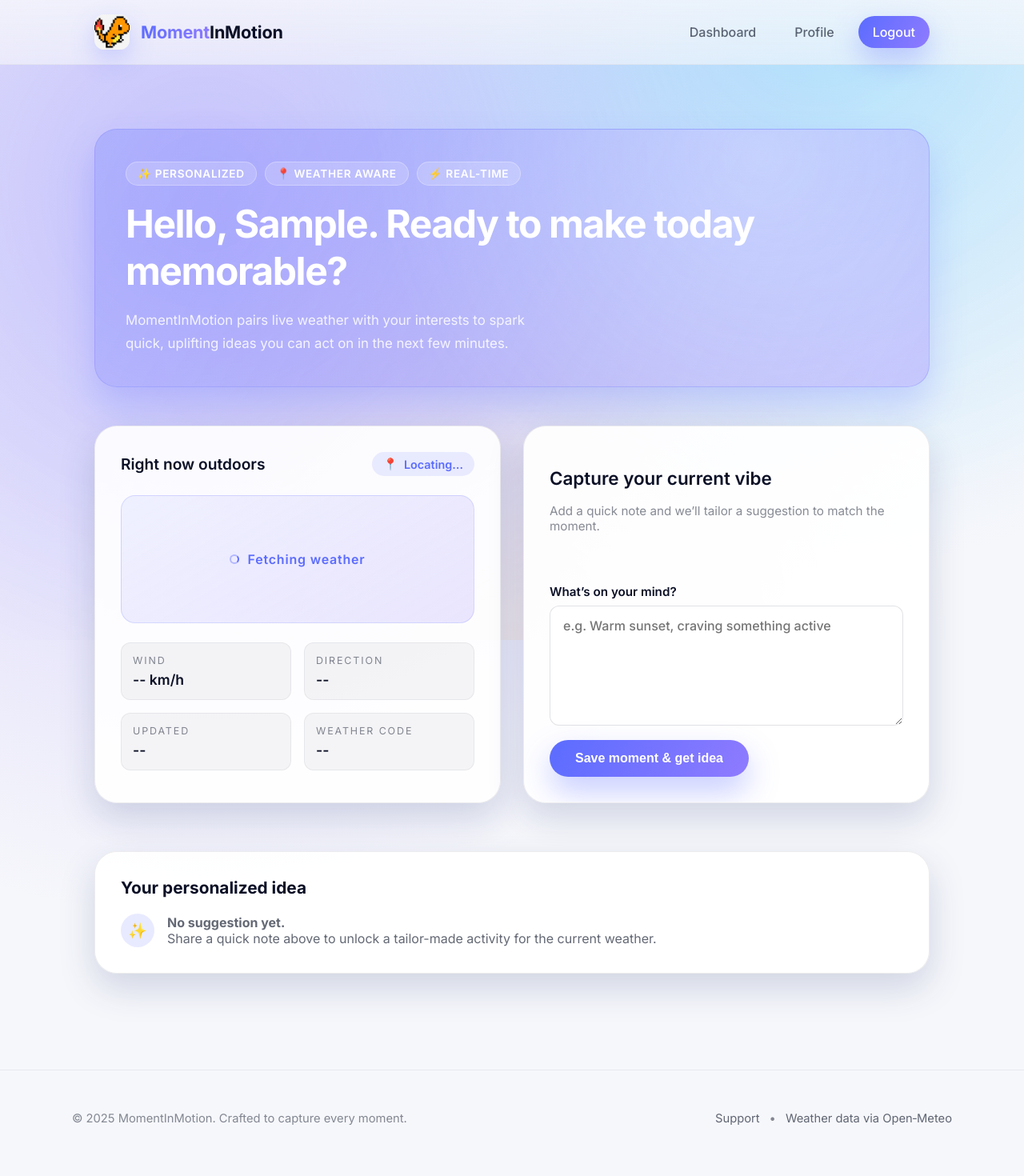
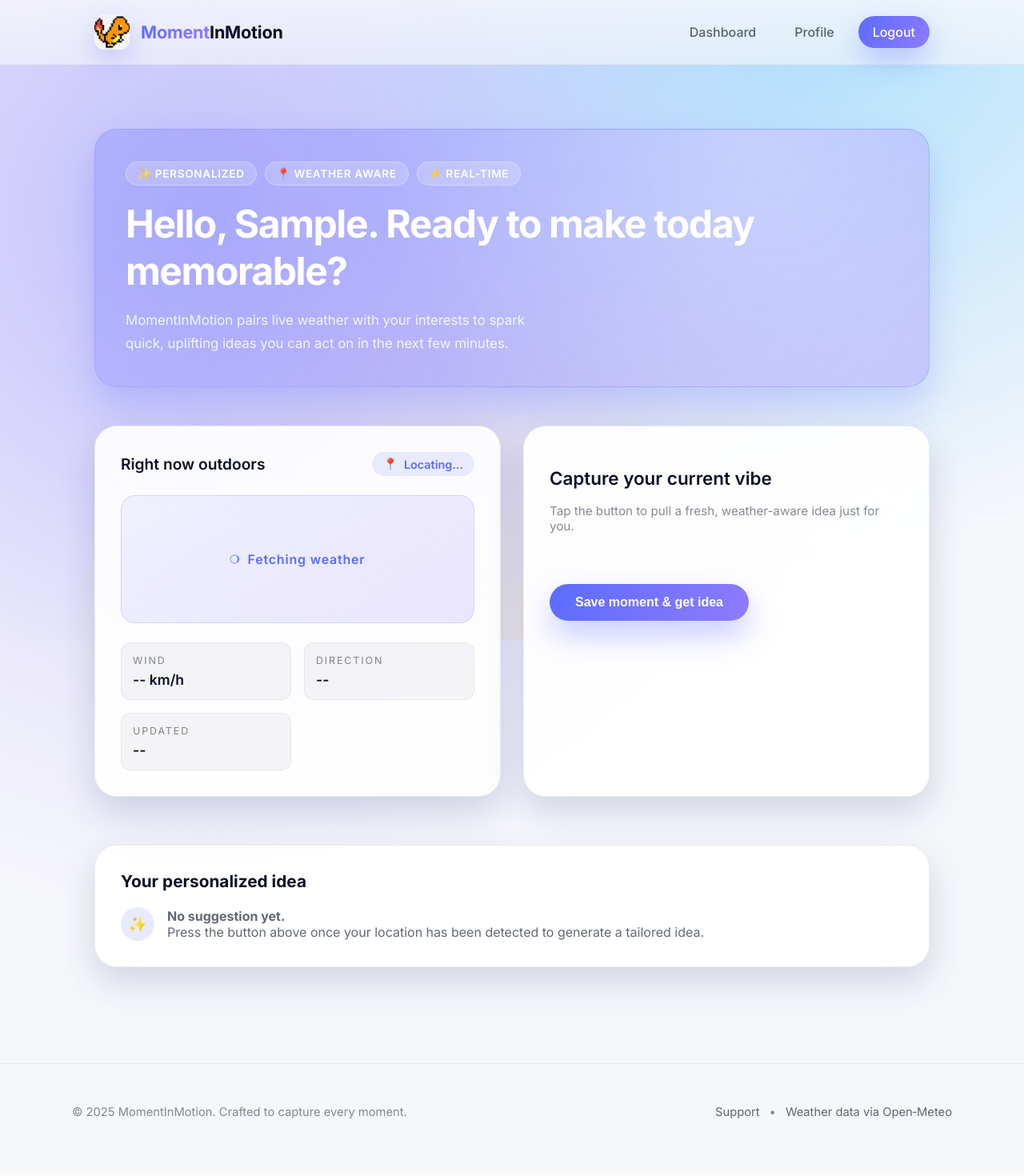
Before and after one commit to brar-karamjit/MomentInMotion, a Django app: page / in a window 1280 px wide. Shown: the whole page at 80% size. After the commit the page ends 1398 px from the top, so only its background shows below. Run offline with Django 4.2, Linux system fonts and the light colour scheme; the visitor is signed in with stand-in values (Sample User, id 1).

Commit message:
UI updates

```diff
--- a/core/static/css/home.css
+++ b/core/static/css/home.css
@@ -126,7 +126,7 @@
 
 .weather-stats {
     display: grid;
-    grid-template-columns: repeat(2, minmax(0, 1fr));
+    grid-template-columns: repeat(auto-fit, minmax(160px, 1fr));
     gap: 16px;
 }
 
@@ -162,10 +162,6 @@
 .moment-card form {
     display: grid;
     gap: 18px;
-}
-
-.moment-card textarea {
-    min-height: 150px;
 }
 
 .moment-card button {
--- a/core/static/js/home.js
+++ b/core/static/js/home.js
@@ -33,7 +33,6 @@ const locationLabel = document.getElementById("location-label");
 const windSpeedEl = document.getElementById("wind-speed");
 const windDirectionEl = document.getElementById("wind-direction");
 const lastUpdatedEl = document.getElementById("last-updated");
-const weatherCodeEl = document.getElementById("weather-code");
 
 function showLoading() {
     if (tempElement) {
@@ -50,7 +49,7 @@ function showError(message) {
     if (locationLabel) {
         locationLabel.textContent = "Location unavailable";
     }
-    [windSpeedEl, windDirectionEl, lastUpdatedEl, weatherCodeEl].forEach((el) => {
+    [windSpeedEl, windDirectionEl, lastUpdatedEl].forEach((el) => {
         if (el) el.textContent = "--";
     });
 }
@@ -117,10 +116,6 @@ function renderWeather(current) {
         lastUpdatedEl.textContent = formatUpdatedTime(current.time);
     }
 
-    if (weatherCodeEl) {
-        weatherCodeEl.textContent = `${code}`;
-    }
-
     const tempInput = document.getElementById("temperature_input");
     const weatherTextInput = document.getElementById("weather_text_input");
     if (tempInput) tempInput.value = temperature;
--- a/core/templates/core/home.html
+++ b/core/templates/core/home.html
@@ -41,10 +41,6 @@
                 <span>Updated</span>
                 <span id="last-updated">--</span>
             </div>
-            <div class="weather-stat">
-                <span>Weather code</span>
-                <span id="weather-code">--</span>
-            </div>
         </div>
     </article>
 
@@ -52,7 +48,7 @@
         <div class="card-header">
             <div>
                 <h2 class="card-title">Capture your current vibe</h2>
-                <p class="card-subtitle">Add a quick note and we’ll tailor a suggestion to match the moment.</p>
+                <p class="card-subtitle">Tap the button to pull a fresh, weather-aware idea just for you.</p>
             </div>
         </div>
         <form method="post">
@@ -61,11 +57,6 @@
             <input type="hidden" name="lon" id="lon">
             <input type="hidden" name="temperature" id="temperature_input">
             <input type="hidden" name="weathercode" id="weather_text_input">
-
-            <div class="form-field">
-                <label for="notes">What’s on your mind?</label>
-                <textarea id="notes" name="notes" placeholder="e.g. Warm sunset, craving something active" required>{{ request.POST.notes|default_if_none:"" }}</textarea>
-            </div>
 
             <button type="submit" name="action" value="get_suggestion">Save moment &amp; get idea</button>
         </form>
@@ -81,7 +72,7 @@
             <span aria-hidden="true">✨</span>
             <div>
                 <strong>No suggestion yet.</strong>
-                <div>Share a quick note above to unlock a tailor-made activity for the current weather.</div>
+                <div>Press the button above once your location has been detected to generate a tailored idea.</div>
             </div>
         </div>
     {% endif %}
--- a/core/templates/home.html
+++ b/core/templates/home.html
@@ -21,12 +21,6 @@
             <input type="hidden" id="lon" name="longitude">
             <input type="hidden" id="temperature_input" name="temperature">
             <input type="hidden" id="weather_text_input" name="weather_text">
-
-            <div>
-                <label for="notes">Add your moment:</label>
-                <textarea id="notes" name="notes" placeholder="What's on your mind?"></textarea>
-            </div>
-
             <button type="submit">Save Moment ✨</button>
         </form>
     </div>
--- a/core/views.py
+++ b/core/views.py
@@ -3,6 +3,7 @@ from django.contrib.auth.decorators import login_required
 import requests
 import json
 import os
+import logging
 from .forms import *
 from django.contrib.auth.models import User
 from django.contrib.auth import login
@@ -12,6 +13,7 @@ from core.models import UserMetadata
 
 
 GEMINI_API_KEY = os.getenv("GEMINI_API_KEY")  # stored in environment variable
+logger = logging.getLogger(__name__)
 
 
 def signup(request):
@@ -27,9 +29,9 @@ def signup(request):
 
 
 def get_suggestion(user, metadata, weather, latitude, longitude):
-    user_name = f"{user.first_name} {user.last_name}" or "none"
-    interests = metadata.interests or "no specific interest"
-    drives = metadata.drives
+    user_name = f"{user.first_name} {user.last_name}".strip() or user.username or "Explorer"
+    interests = getattr(metadata, "interests", None) or "no specific interest"
+    drives = getattr(metadata, "drives", None) or "unspecified"
 
     prompt_text = f"""
     User: {user_name}
@@ -49,8 +51,33 @@ def get_suggestion(user, metadata, weather, latitude, longitude):
     data = {"contents": [{"parts": [{"text": prompt_text}]}]}
 
     try:
-        response = requests.post(url, headers=headers, json=data)
-        response.raise_for_status()
+        response = requests.post(url, headers=headers, json=data, timeout=12)
+    except requests.RequestException as exc:
+        logger.warning("Suggestion service unreachable", exc_info=exc)
+        return {"response": "I couldn't reach our ideas service just now. Try again in a moment."}
+
+    if response.status_code == 429:
+        retry_after = response.headers.get("Retry-After")
+        if retry_after:
+            message = "We're a bit busy. Give it about {} seconds and try again.".format(retry_after)
+        else:
+            message = "We're experiencing a rush of requests right now. Please try again shortly."
+        logger.info("Suggestion service rate limited the request (user=%s)", user.username)
+        return {"response": message}
+
+    if response.status_code >= 400:
+        try:
+            error_payload = response.json()
+            api_message = error_payload.get("error", {}).get("message")
+        except ValueError:
+            api_message = None
+        logger.warning(
+            "Suggestion service returned error %s for user=%s", response.status_code, user.username
+        )
+        friendly_message = api_message or "Something went wrong fetching a suggestion. Please try again soon."
+        return {"response": friendly_message}
+
+    try:
         result = response.json()
 
         candidates = result.get("candidates", [])
@@ -62,8 +89,9 @@ def get_suggestion(user, metadata, weather, latitude, longitude):
 
         return {"response": suggestion_text or "No suggestion available."}
 
-    except Exception as e:
-        return {"response": f"Error generating suggestion: {e}"}
+    except (ValueError, KeyError) as exc:
+        logger.error("Unexpected response from suggestion service", exc_info=exc)
+        return {"response": "We received an unexpected response. Please try again soon."}
 
 
 @login_required
```
